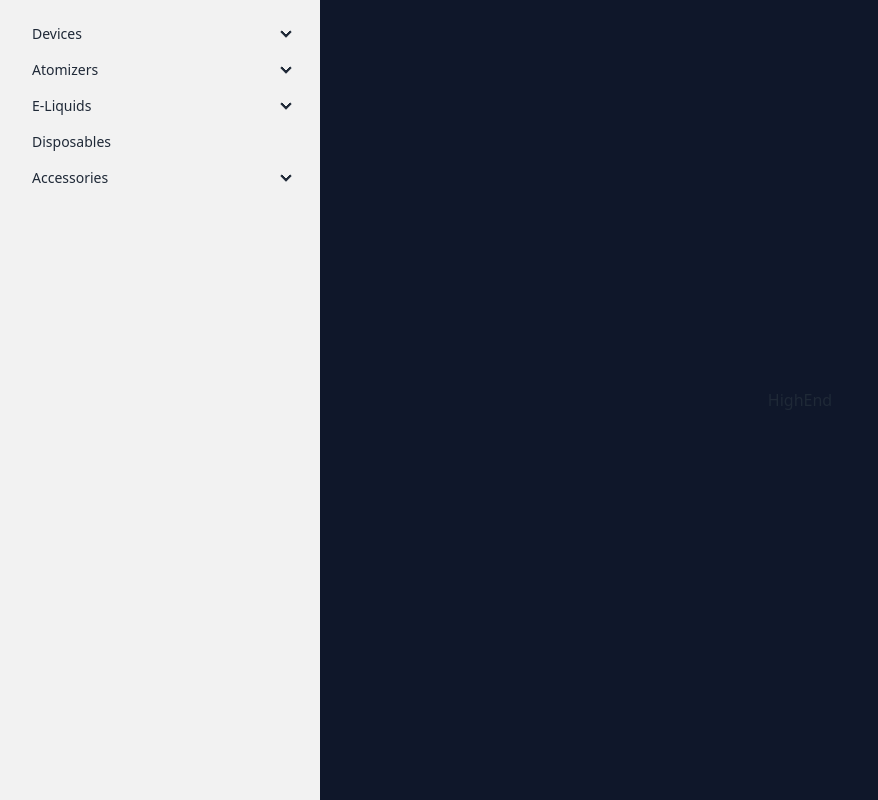
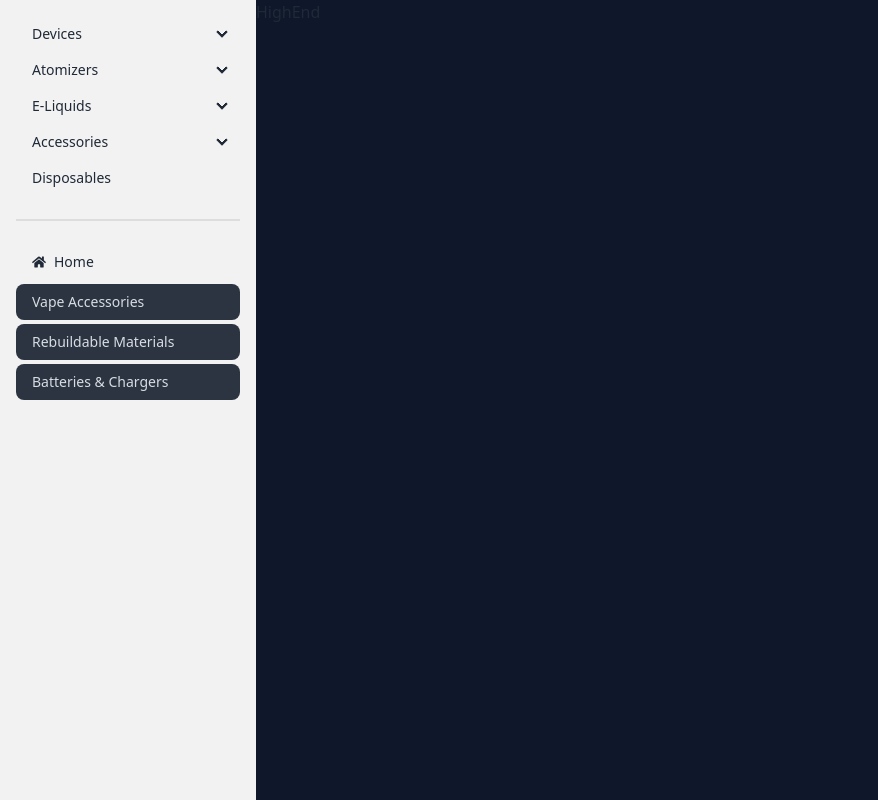
Before and after one commit to Sadik-Ahmmed-Tonmoy/Vape-cafe-client, a React (Vite) app: page /components/highEnd in a window 1280 px wide. Shown: the whole page, without its empty margins (0-878 px from the left). Built offline with nearby package versions, Linux system fonts and the light colour scheme; no server answers.

Commit message:
components options

```diff
--- a/package.json
+++ b/package.json
@@ -16,6 +16,7 @@
     "react": "^18.2.0",
     "react-dom": "^18.2.0",
     "react-helmet-async": "^1.3.0",
+    "react-icons": "^4.10.1",
     "react-parallax": "^3.5.1",
     "react-router-dom": "^6.14.2",
     "sort-by": "^1.2.0",
--- a/src/Layout/Components/Components.jsx
+++ b/src/Layout/Components/Components.jsx
@@ -1,22 +1,24 @@
 import { NavLink, Outlet } from "react-router-dom";
+import { FaHome } from 'react-icons/fa';
+import { GiHamburgerMenu } from 'react-icons/gi';
 
 const Components = () => {
   return (
     <div className="drawer lg:drawer-open">
       <input id="my-drawer-2" type="checkbox" className="drawer-toggle" />
-      <div className="drawer-content flex flex-col items-center justify-center">
+      <div className="drawer-content">
         {/* Page content here */}
-        <Outlet />
         <label
           htmlFor="my-drawer-2"
-          className="btn btn-primary drawer-button lg:hidden"
+          className="btn btn-primary drawer-button lg:hidden mt-5"
         >
-          Open drawer
+          <GiHamburgerMenu />
         </label>
+        <Outlet />
       </div>
       <div className="drawer-side">
         <label htmlFor="my-drawer-2" className="drawer-overlay"></label>
-        <ul className="menu p-4 w-80 h-full bg-base-200 text-base-content">
+        <ul className="menu p-4 bg-base-200 text-base-content min-h-screen md:w-64">
           {/* Sidebar content here */}
           <>
             <li tabIndex={0}>
@@ -64,15 +66,13 @@ const Components = () => {
                 </ul>
               </details>
             </li>
-            <li>
-              <NavLink to="/components/disposables">Disposables</NavLink>
-            </li>
+
             <li tabIndex={0}>
               <details>
                 <summary>Accessories</summary>
                 <ul className="p-2">
                   <li className="mb-1">
-                    <NavLink>Replacement Coils, Pod & RBA</NavLink>
+                    <NavLink>Replacement Coils, <br/> Pod & RBA</NavLink>
                   </li>
                   <li className="mb-1">
                     <NavLink>Vape Accessories</NavLink>
@@ -86,7 +86,27 @@ const Components = () => {
                 </ul>
               </details>
             </li>
+            <li>
+              <NavLink to="/components/disposables">Disposables</NavLink>
+            </li>
           </>
+          <div className="divider"></div>
+
+
+
+                  <li className="mb-1">
+                    <NavLink to="/"><FaHome/> Home</NavLink>
+                  </li>
+                  <li className="mb-1">
+                    <NavLink>Vape Accessories</NavLink>
+                  </li>
+                  <li className="mb-1">
+                    <NavLink>Rebuildable Materials</NavLink>
+                  </li>
+                  <li className="mb-1">
+                    <NavLink>Batteries & Chargers</NavLink>
+                  </li>
+
         </ul>
       </div>
     </div>
--- a/src/Pages/HighEnd/HighEnd.jsx
+++ b/src/Pages/HighEnd/HighEnd.jsx
@@ -1,6 +1,10 @@
+import axios from "axios";
 
 
 const HighEnd = () => {
+    axios.get("http://localhost:5000/products").then((data) => {
+        console.log(data.data);
+      })
     return (
         <div>
             HighEnd
--- a/src/Pages/Home/Home/Home.jsx
+++ b/src/Pages/Home/Home/Home.jsx
@@ -9,12 +9,9 @@ import './Home.css'
 
 import img1 from "../../../assets/BoxModsPhotos/G-Class-V2.jpeg";
 import { Helmet } from 'react-helmet-async';
-import axios from "axios";
+
 
 const Home = () => {
-  axios.get("http://localhost:5000/products").then((data) => {
-    console.log(data.data);
-  })
   return (
     <>
         <Helmet>
--- a/src/Shared/Navbar/Navbar.jsx
+++ b/src/Shared/Navbar/Navbar.jsx
@@ -35,7 +35,7 @@ const Navbar = () => {
           </li>
           <li>
 
-                <NavLink>Disposables</NavLink>
+                <NavLink to="/components/disposables">Disposables</NavLink>
 
           </li>
           <li tabIndex={0}>
```
Also changed, not shown: 1 other file (tests, documents, lock files or other folders).
